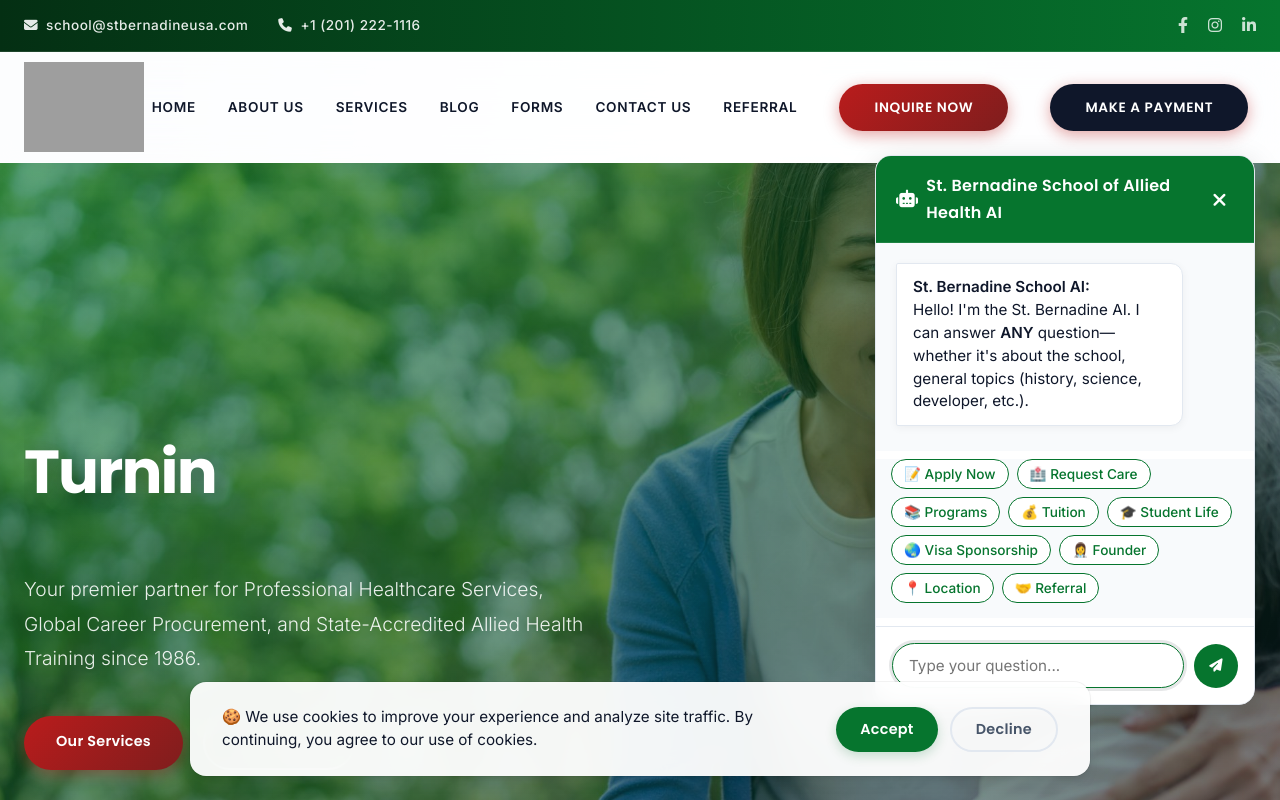
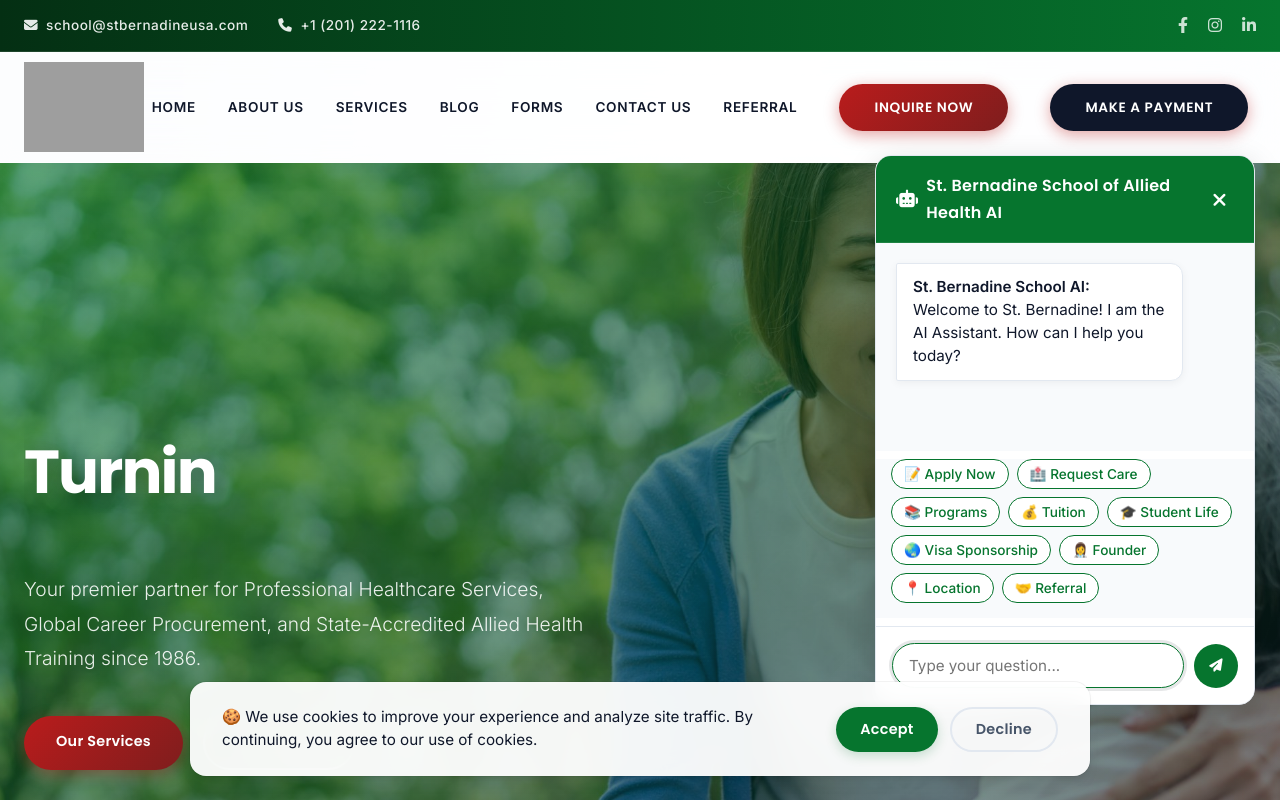
Before and after one commit to HDLPermaCodeTECH/stbernadineusaschoolofallied, a website: page index.html in a window 1280 px wide. Both pictures are taken after a click on the button 1225 px from the left and 745 px from the top of the page. Shown: the top 800 px of the page. Drawn offline with Linux system fonts and the light colour scheme; grey boxes are pictures that could not be loaded.

Commit message:
style(chat): revise AI welcome message for a more professional and concise greeting

```diff
--- a/asset/script.js
+++ b/asset/script.js
@@ -113,7 +113,7 @@ document.addEventListener('DOMContentLoaded', () => {
             </div>
             <div class="chat-messages" id="chat-messages">
                 <div class="message bot">
-                    Hello! I'm the St. Bernadine AI. I can answer <strong>ANY</strong> question—whether it's about the school, general topics (history, science, developer, etc.).
+                    Welcome to St. Bernadine! I am the AI Assistant. How can I help you today?
                 </div>
             </div>
             <div class="chat-input local-theme-input">
@@ -171,7 +171,7 @@ document.addEventListener('DOMContentLoaded', () => {
             showTypingIndicator();
             setTimeout(() => {
                 removeTypingIndicator();
-                addMessage("Hello! I'm the St. Bernadine AI. I can answer <strong>ANY</strong> question—whether it's about the school, general topics (history, science, developer, etc.).", 'bot');
+                addMessage("Welcome to St. Bernadine! I am the AI Assistant. How can I help you today?", 'bot');
                 showSuggestions(); // Restored per user request
             }, 800);
         }, 300);
--- a/index.html
+++ b/index.html
@@ -745,7 +745,7 @@
             </div>
         </div>
     </footer> <!-- Chatbot Script -->
-    <script src="asset/script.js?v=10.34"></script>
+    <script src="asset/script.js?v=10.35"></script>
     <script>        // EMERGENCY FIX: Unregister Service Worker to clear loop/cache issues        if ('serviceWorker' in navigator) {                navigator.serviceWorker.getRegistrations().then(function (registrations) {                    for (let registration of registrations) {                        registration.unregister();                        console.log('Service Worker Unregistered');                    }                });                // Clear Caches                caches.keys().then(function(names) {                    for (let name of names)                        caches.delete(name);                });        }    </script>
     <script src="asset/back-to-top.js" defer></script>
     <script src="asset/audio-player.js" defer></script>
```
